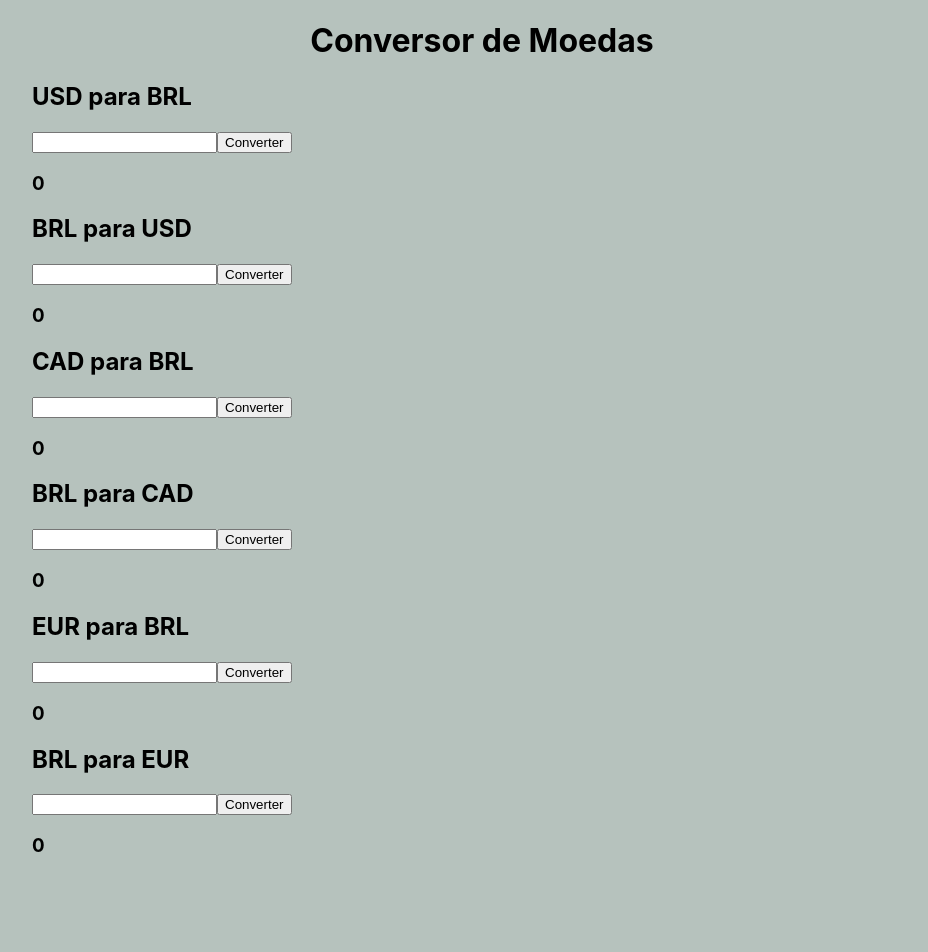
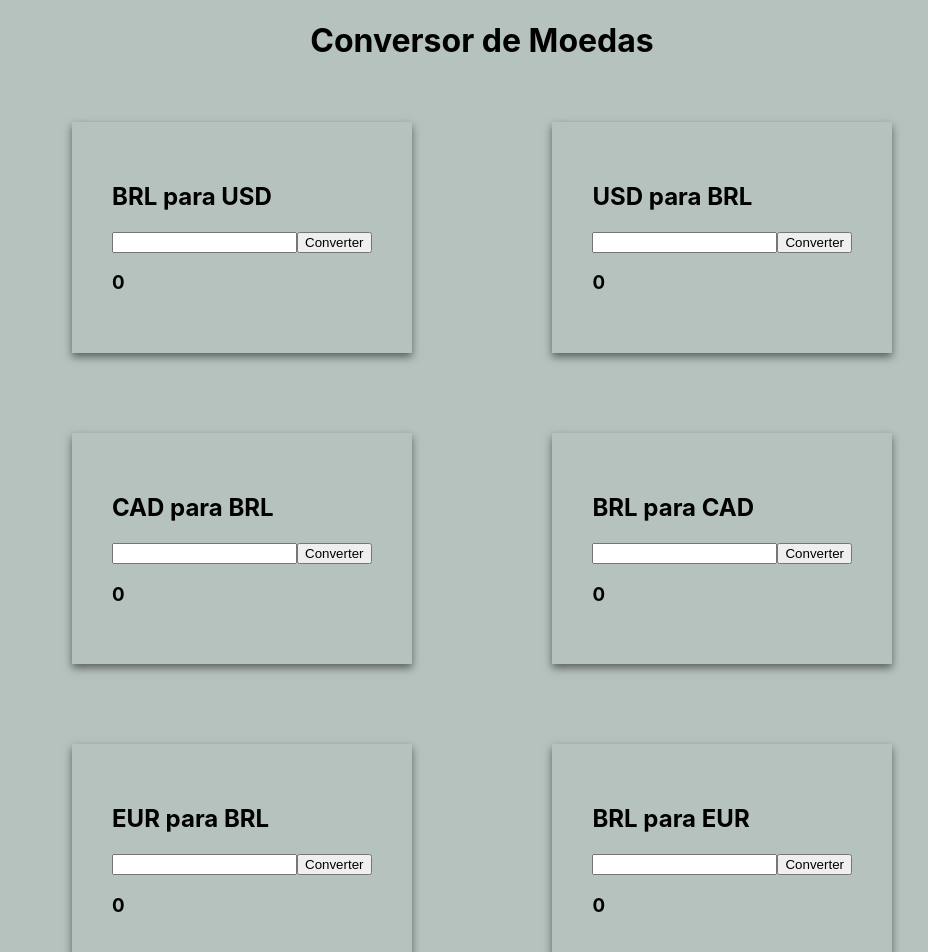
Before and after one commit to CaioNathan17/Conversor-de-moedas, a React (Create React App) app: page / in a window 1280 px wide. Shown: the top 952 px of the page, without its empty margins (158-1086 px from the left). Before the commit the page ends 876 px from the top, so only its background shows below. Built offline with nearby package versions, Linux system fonts and the light colour scheme; the HTML template or start-up script is replaced by a standard one.

Commit message:
Atualizando CSS

```diff
--- a/src/App.css
+++ b/src/App.css
@@ -1,9 +1,69 @@
-.linha{
+.linha1{
     display: flex;
     margin-top: 40px;
     justify-content: space-around;
+    float: right;
+    padding: 40px;
+    max-width: 300px;
+    box-shadow: 0 4px 8px 0 rgba(0, 0, 0, 0.5);
+    margin: 40px;
+}
 
-    }
+.linha2{
+    display: flex;
+    margin-top: 40px;
+    justify-content: space-around;
+    float: left;
+    padding: 40px;
+    max-width: 300px;
+    box-shadow: 0 4px 8px 0 rgba(0, 0, 0, 0.5);
+    margin: 40px;
+}
+
+.linha3{
+    display: flex;
+    margin-top: 40px;
+    justify-content: space-around;
+    float: left;
+    padding: 40px;
+    max-width: 300px;
+    box-shadow: 0 4px 8px 0 rgba(0, 0, 0, 0.5);
+    margin: 40px;
+}
+
+.linha4{
+    display: flex;
+    margin-top: 40px;
+    justify-content: space-around;
+    float: right;
+    padding: 40px;
+    max-width: 300px;
+    box-shadow: 0 4px 8px 0 rgba(0, 0, 0, 0.5);
+    margin: 40px;
+}
+
+.linha5{
+    display: flex;
+    margin-top: 40px;
+    justify-content: space-around;
+    float: left;
+    padding: 40px;
+    max-width: 300px;
+    box-shadow: 0 4px 8px 0 rgba(0, 0, 0, 0.5);
+    margin: 40px;
+}
+
+.linha6{
+    display: flex;
+    margin-top: 40px;
+    justify-content: space-around;
+    float: right;
+    padding: 40px;
+    max-width: 300px;
+    box-shadow: 0 4px 8px 0 rgba(0, 0, 0, 0.5);
+    margin: 40px;
+}
+
 
 h1{
     text-align: center;
```
